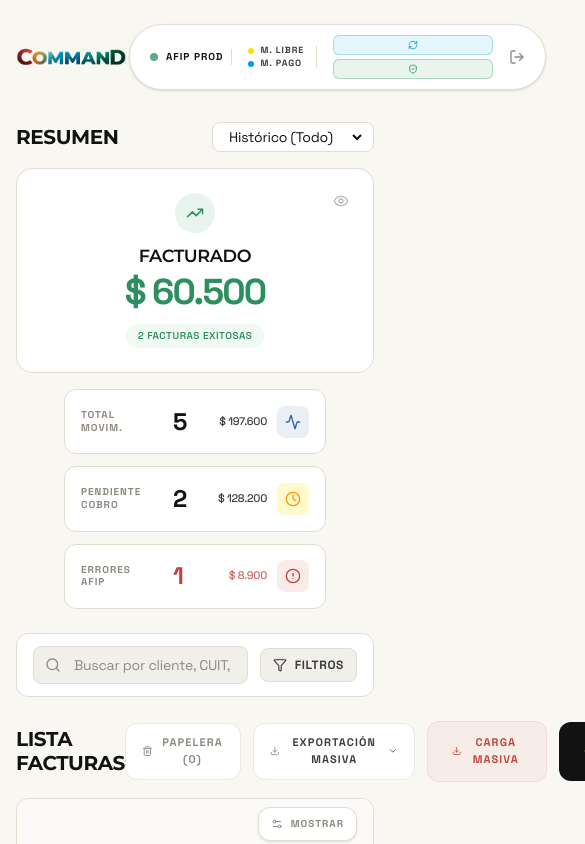
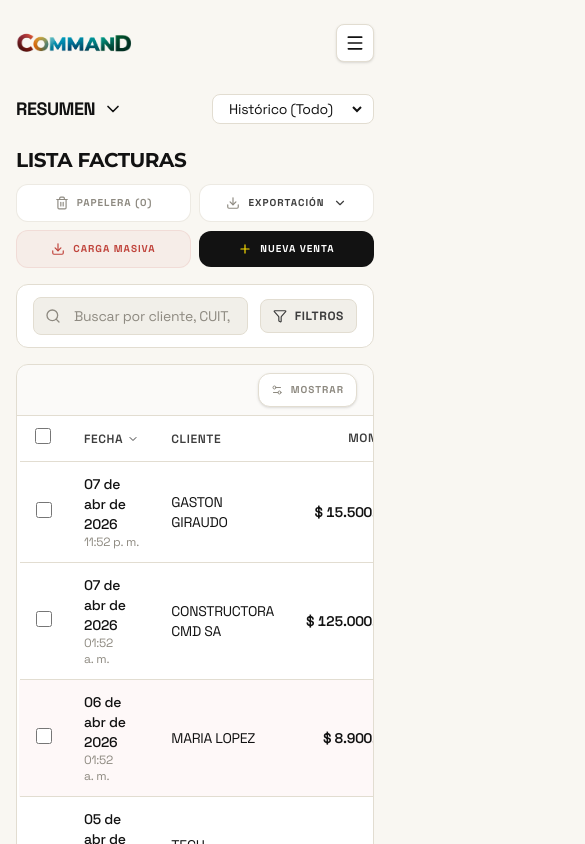
Before and after one commit to curiosidadparlante-jpg/demofacturador, a React (Vite) app: page / in a window 390 px wide. Shown: the top 844 px of the page, 585 px wide, since content can reach past the window. Built offline with nearby package versions, Linux system fonts and the light colour scheme.

Commit message:
UI: Add responsive layout adjustments for mobile and tablet

```diff
--- a/src/components/Layout.jsx
+++ b/src/components/Layout.jsx
@@ -1,4 +1,4 @@
-import { LogOut, Settings } from 'lucide-react'
+import { LogOut, Settings, Menu, X } from 'lucide-react'
 import { useAuth } from '../context/AuthContext'
 import { useConfig } from '../context/ConfigContext'
 import { useState, useEffect } from 'react'
@@ -10,6 +10,7 @@ export default function Layout({ children, headerActions }) {
   const { emisor, saveConfig } = useConfig()
   const [afipStatus, setAfipStatus] = useState(null)
   const [configOpen, setConfigOpen] = useState(false)
+  const [mobileMenuOpen, setMobileMenuOpen] = useState(false)
 
   useEffect(() => {
     // Mock AFIP status for the demo
@@ -25,15 +26,30 @@ export default function Layout({ children, headerActions }) {
       <div className="max-w-7xl mx-auto flex-1 w-full">
 
         {/* ─── Top Header ─── */}
-        <header className="flex items-center justify-between mb-8">
+        <header className="flex items-center justify-between mb-8 relative">
           <div className="flex items-center gap-2">
-            <img src="/logo-comand.png" alt="Command Logo" className="h-8 w-auto object-contain" />
-            <span className="text-xs font-black text-text-primary uppercase tracking-widest ml-1 border-l-2 border-border pl-3">
-              Facturador Automático
+            <img src="/logo-comand.png" alt="Command Logo" className="h-6 sm:h-8 w-auto object-contain" />
+            <span className="text-[10px] sm:text-xs font-black text-text-primary uppercase tracking-widest ml-1 border-l-2 border-border pl-2 sm:pl-3 hidden sm:inline-block">
+              Facturador
             </span>
           </div>
 
-          <div className="flex items-center gap-4 bg-white px-5 py-2.5 rounded-full border border-border shadow-sm">
+          {/* Mobile Menu Toggle */}
+          <button
+            className="sm:hidden p-2 rounded-lg bg-white border border-border shadow-sm text-text-primary z-50"
+            onClick={() => setMobileMenuOpen(!mobileMenuOpen)}
+          >
+            {mobileMenuOpen ? <X size={20} /> : <Menu size={20} />}
+          </button>
+
+          {/* Desktop/Tablet Menu */}
+          <div className={`
+            absolute top-full right-0 mt-2 z-50 sm:static sm:mt-0 sm:z-auto
+            flex-col sm:flex-row items-stretch sm:items-center gap-4
+            bg-white sm:px-5 sm:py-2.5 p-4 sm:p-0 rounded-2xl sm:rounded-full border border-border shadow-lg sm:shadow-sm
+            ${mobileMenuOpen ? 'flex' : 'hidden sm:flex'}
+            min-w-[200px] sm:min-w-0
+          `}>
             {/* AFIP Status Indicator */}
             {afipStatus && (
               <div className="flex items-center gap-2 pr-2 border-r border-border min-w-max">
@@ -69,7 +85,7 @@ export default function Layout({ children, headerActions }) {
             {/* Emisor name + config button */}
             <button
               onClick={() => setConfigOpen(true)}
-              className="hidden sm:flex items-center gap-1.5 text-xs font-semibold text-text-secondary hover:text-text-primary transition-colors cursor-pointer group"
+              className="flex items-center gap-1.5 text-xs font-semibold text-text-secondary hover:text-text-primary transition-colors cursor-pointer group"
 
               title="Editar datos fiscales"
             >
@@ -77,22 +93,22 @@ export default function Layout({ children, headerActions }) {
               <Settings size={12} className="text-text-muted group-hover:text-accent group-hover:rotate-90 transition-all duration-300" />
             </button>
 
-            <div className="w-[1px] h-4 bg-border hidden sm:block"></div>
+            <div className="w-full h-[1px] sm:w-[1px] sm:h-4 bg-border"></div>
             <a
               href="https://wa.me/5491178959108"
               target="_blank"
               rel="noopener noreferrer"
-              className="hidden sm:block text-xs font-semibold text-text-secondary hover:text-accent transition-colors truncate max-w-[200px]"
+              className="text-xs font-semibold text-text-secondary hover:text-accent transition-colors truncate max-w-[200px]"
             >
                {user?.email || 'usuario'}
             </a>
-            <div className="w-[1px] h-4 bg-border hidden sm:block"></div>
+            <div className="w-full h-[1px] sm:w-[1px] sm:h-4 bg-border"></div>
             <button
               onClick={signOut}
               className="text-text-muted hover:text-card-red transition-colors cursor-pointer flex items-center gap-2"
               title="Cerrar sesión"
             >
-              <span className="hidden sm:inline text-xs font-bold uppercase tracking-widest">Salir</span>
+              <span className="text-xs font-bold uppercase tracking-widest">Salir</span>
               <LogOut size={16} />
             </button>
           </div>
--- a/src/components/StatsCards.jsx
+++ b/src/components/StatsCards.jsx
@@ -1,10 +1,19 @@
-import { TrendingUp, Clock, FileCheck, Trash2, AlertCircle, Eye, EyeOff, Activity } from 'lucide-react'
-import { useState } from 'react'
+import { TrendingUp, Clock, FileCheck, Trash2, AlertCircle, Eye, EyeOff, Activity, ChevronDown } from 'lucide-react'
+import { useState, useEffect } from 'react'
 import { filterVentasByTimeframe } from '../utils/dateUtils'
 
 export default function StatsCards({ ventas, onCardClick }) {
   const [timeframe, setTimeframe] = useState('all') // 'all', 'day', 'week', 'month'
   const [showValues, setShowValues] = useState(true)
+  const [isExpanded, setIsExpanded] = useState(window.innerWidth >= 768)
+
+  useEffect(() => {
+    const handleResize = () => {
+      if (window.innerWidth >= 768) setIsExpanded(true)
+    }
+    window.addEventListener('resize', handleResize)
+    return () => window.removeEventListener('resize', handleResize)
+  }, [])
 
   const filteredVentas = filterVentasByTimeframe(ventas, timeframe)
   const activas = filteredVentas.filter(v => v.status !== 'borrada')
@@ -37,10 +46,14 @@ export default function StatsCards({ ventas, onCardClick }) {
   return (
     <div className="space-y-4">
       {/* Top Bar with Title & Filter */}
-      <div className="flex items-center justify-between lg:justify-start gap-4">
-        <h2 className="text-xl font-bold text-text-primary uppercase tracking-tight">
-            Resumen
-        </h2>
+      <div className="flex items-center justify-between gap-4">
+        <button
+          onClick={() => setIsExpanded(!isExpanded)}
+          className="flex items-center gap-2 text-lg sm:text-xl font-bold text-text-primary uppercase tracking-tight cursor-pointer md:cursor-default"
+        >
+          Resumen
+          <ChevronDown size={20} className={`md:hidden transition-transform ${isExpanded ? 'rotate-180' : ''}`} />
+        </button>
         <div className="flex items-center gap-2 bg-surface border border-border rounded-lg pl-3 pr-2 py-1 focus-within:border-accent transition-colors">
           <select
             className="text-sm text-text-primary bg-transparent focus:outline-none cursor-pointer pr-4"
@@ -56,12 +69,15 @@ export default function StatsCards({ ventas, onCardClick }) {
       </div>
 
       {/* Main Grid Layout */}
-      <div className="grid grid-cols-1 lg:grid-cols-12 gap-4 lg:h-[220px]">
+      <div className={`
+        flex-col xl:flex-row gap-4 xl:h-[200px]
+        ${isExpanded ? 'flex' : 'hidden md:flex'}
+      `}>
 
-        {/* 1. FACTURADO (Hero Card) - Takes 8 columns */}
+        {/* 1. FACTURADO (Hero Card) */}
         <button
           onClick={() => onCardClick('Facturadas', facturadas, timeframe)}
-          className="lg:col-span-8 relative bg-white border border-border rounded-2xl p-6 flex flex-col justify-center items-center text-center transition-all duration-300 hover:border-green hover:shadow-sm outline-none group cursor-pointer overflow-hidden"
+          className="xl:flex-[2] relative bg-white border border-border rounded-2xl p-4 sm:p-5 flex flex-col justify-center items-center text-center transition-all duration-300 hover:border-green hover:shadow-sm outline-none group cursor-pointer overflow-hidden min-h-[140px]"
         >
           {/* Decorative Waves (Subtle) */}
           <div className="absolute left-8 bottom-6 w-24 h-12 opacity-10 pointer-events-none hidden md:block">
@@ -86,11 +102,11 @@ export default function StatsCards({ ventas, onCardClick }) {
             <TrendingUp size={18} className="text-green" />
           </div>
 
-          <h3 className="font-bold uppercase tracking-[0.1em] text-[12px] text-text-primary/90 mb-1">
+          <h3 className="font-bold uppercase tracking-[0.1em] text-[11px] sm:text-[12px] text-text-primary/90 mb-1">
             Facturado
           </h3>
 
-          <div className="font-black text-4xl lg:text-5xl tracking-tighter text-green mb-3 transition-all">
+          <div className="font-black text-3xl sm:text-4xl lg:text-5xl tracking-tighter text-green mb-2 sm:mb-3 transition-all">
             {renderMoney(facturadasAmount)}
           </div>
 
@@ -99,25 +115,25 @@ export default function StatsCards({ ventas, onCardClick }) {
           </div>
         </button>
 
-        {/* 2. STACK OF 3 MINI CARDS - Takes 4 columns */}
-        <div className="lg:col-span-4 flex justify-center items-center h-[220px]">
-          <div className="flex flex-col gap-3 w-max h-full">
+        {/* 2. STACK OF 3 MINI CARDS */}
+        <div className="xl:flex-[1] flex justify-center items-stretch h-auto xl:h-[200px]">
+          <div className="flex flex-col md:flex-row xl:flex-col gap-3 w-full h-full">
 
             {/* Total Ventas */}
             <button
               onClick={() => onCardClick('Total Ventas', activas, timeframe)}
-              className="flex-1 min-h-0 bg-white border border-border rounded-xl px-4 py-2 flex items-center gap-8 justify-between transition-all duration-300 hover:shadow-sm hover:border-blue outline-none cursor-pointer group"
+              className="flex-1 min-h-0 bg-white border border-border rounded-xl px-3 sm:px-4 py-2 sm:py-3 flex flex-row xl:flex-row items-center gap-3 sm:gap-8 justify-between transition-all duration-300 hover:shadow-sm hover:border-blue outline-none cursor-pointer group"
             >
               {/* Left Box: Text + Principal Number (Quantity) */}
-              <div className="flex items-center gap-3">
-                <div className="font-bold uppercase text-[10px] text-text-muted tracking-widest leading-tight text-left w-20">Total<br/>Movim.</div>
-                <div className="font-black text-2xl text-text-primary tracking-tighter">{activas.length}</div>
+              <div className="flex items-center gap-2 sm:gap-3">
+                <div className="font-bold uppercase text-[9px] sm:text-[10px] text-text-muted tracking-widest leading-tight text-left w-16 sm:w-20">Total<br/>Movim.</div>
+                <div className="font-black text-xl sm:text-2xl text-text-primary tracking-tighter">{activas.length}</div>
               </div>
               {/* Right Box: Money + Icon */}
-              <div className="flex items-center gap-2.5">
-                 <div className="font-medium text-[11px] text-text-secondary tracking-tight">{renderMoney(totalActivasAmount)}</div>
-                 <div className="bg-blue/10 p-2 rounded-lg shrink-0">
-                   <Activity size={16} className="text-blue" />
+              <div className="flex items-center gap-2">
+                 <div className="font-medium text-[10px] sm:text-[11px] text-text-secondary tracking-tight">{renderMoney(totalActivasAmount)}</div>
+                 <div className="bg-blue/10 p-1.5 sm:p-2 rounded-lg shrink-0">
+                   <Activity size={14} className="text-blue sm:w-4 sm:h-4" />
                  </div>
               </div>
             </button>
@@ -125,18 +141,18 @@ export default function StatsCards({ ventas, onCardClick }) {
             {/* Pendientes */}
             <button
               onClick={() => onCardClick('Pendientes', pendientes, timeframe)}
-              className="flex-1 min-h-0 bg-white border border-border rounded-xl px-4 py-2 flex items-center gap-8 justify-between transition-all duration-300 hover:shadow-sm hover:border-amber-400 outline-none cursor-pointer group"
+              className="flex-1 min-h-0 bg-white border border-border rounded-xl px-3 sm:px-4 py-2 sm:py-3 flex flex-row xl:flex-row items-center gap-3 sm:gap-8 justify-between transition-all duration-300 hover:shadow-sm hover:border-amber-400 outline-none cursor-pointer group"
             >
               {/* Left Box: Text + Principal Number (Quantity) */}
-              <div className="flex items-center gap-3">
-                <div className="font-bold uppercase text-[10px] text-text-muted tracking-widest leading-tight text-left w-20">Pendiente<br/>Cobro</div>
-                <div className="font-black text-2xl text-text-primary tracking-tighter">{pendientes.length}</div>
+              <div className="flex items-center gap-2 sm:gap-3">
+                <div className="font-bold uppercase text-[9px] sm:text-[10px] text-text-muted tracking-widest leading-tight text-left w-16 sm:w-20">Pendiente<br/>Cobro</div>
+                <div className="font-black text-xl sm:text-2xl text-text-primary tracking-tighter">{pendientes.length}</div>
               </div>
               {/* Right Box: Money + Icon */}
-              <div className="flex items-center gap-2.5">
-                 <div className="font-medium text-[11px] text-text-secondary tracking-tight">{renderMoney(pendientesAmount)}</div>
-                 <div className="bg-yellow/20 p-2 rounded-lg shrink-0">
-                   <Clock size={16} className="text-amber-500" />
+              <div className="flex items-center gap-2">
+                 <div className="font-medium text-[10px] sm:text-[11px] text-text-secondary tracking-tight">{renderMoney(pendientesAmount)}</div>
+                 <div className="bg-yellow/20 p-1.5 sm:p-2 rounded-lg shrink-0">
+                   <Clock size={14} className="text-amber-500 sm:w-4 sm:h-4" />
                  </div>
               </div>
             </button>
@@ -144,18 +160,18 @@ export default function StatsCards({ ventas, onCardClick }) {
             {/* Con Error */}
             <button
               onClick={() => onCardClick('Con Error', conError, timeframe)}
-              className="flex-1 min-h-0 bg-white border border-border rounded-xl px-4 py-2 flex items-center gap-8 justify-between transition-all duration-300 hover:shadow-sm hover:border-red outline-none cursor-pointer group"
+              className="flex-1 min-h-0 bg-white border border-border rounded-xl px-3 sm:px-4 py-2 sm:py-3 flex flex-row xl:flex-row items-center gap-3 sm:gap-8 justify-between transition-all duration-300 hover:shadow-sm hover:border-red outline-none cursor-pointer group"
             >
               {/* Left Box: Text + Principal Number (Quantity) */}
-              <div className="flex items-center gap-3">
-                <div className="font-bold uppercase text-[10px] text-text-muted tracking-widest leading-tight text-left w-20">Errores<br/>AFIP</div>
-                <div className="font-black text-2xl text-red tracking-tighter">{conError.length}</div>
+              <div className="flex items-center gap-2 sm:gap-3">
+                <div className="font-bold uppercase text-[9px] sm:text-[10px] text-text-muted tracking-widest leading-tight text-left w-16 sm:w-20">Errores<br/>AFIP</div>
+                <div className="font-black text-xl sm:text-2xl text-red tracking-tighter">{conError.length}</div>
               </div>
               {/* Right Box: Money + Icon */}
-              <div className="flex items-center gap-2.5">
-                 <div className="font-medium text-[11px] text-red opacity-80 tracking-tight">{renderMoney(conErrorAmount)}</div>
-                 <div className="bg-red/10 p-2 rounded-lg shrink-0">
-                   <AlertCircle size={16} className="text-red" />
+              <div className="flex items-center gap-2">
+                 <div className="font-medium text-[10px] sm:text-[11px] text-red opacity-80 tracking-tight">{renderMoney(conErrorAmount)}</div>
+                 <div className="bg-red/10 p-1.5 sm:p-2 rounded-lg shrink-0">
+                   <AlertCircle size={14} className="text-red sm:w-4 sm:h-4" />
                  </div>
               </div>
             </button>
--- a/src/pages/Home.jsx
+++ b/src/pages/Home.jsx
@@ -591,37 +591,29 @@ export default function Home() {
       {/* ─── Stats ─── */}
       <StatsCards ventas={ventas} onCardClick={handleCardClick} />
 
-      {/* ─── Filters ─── */}
-      <FilterBar
-        filters={filters}
-        onFilterChange={handleFilterChange}
-        totalCount={ventas.length}
-        filteredCount={filteredVentas.length}
-      />
-
       {/* ─── Table section ─── */}
       <div>
-        <div className="flex items-center justify-between mb-4">
+        <div className="flex flex-col md:flex-row md:items-center justify-between mb-4 gap-3">
           <h2 className="text-xl font-bold text-text-primary uppercase tracking-tight">
             Lista Facturas
           </h2>
-          <div className="flex items-center gap-3">
+          <div className="grid grid-cols-2 md:flex md:flex-wrap items-center gap-2 w-full md:w-auto">
             <button
               onClick={() => handleCardClick('LISTADO_PAPELERA', borradas, 'all')}
-              className="flex items-center gap-2 px-4 py-2.5 rounded-xl bg-white border border-border/60 text-text-muted hover:text-red hover:border-red/20 hover:-translate-y-1 hover:shadow-lg transition-all cursor-pointer text-[11px] font-bold uppercase tracking-widest"
+              className="flex items-center justify-center gap-2 px-3 py-2.5 rounded-xl bg-white border border-border/60 text-text-muted hover:text-red hover:border-red/20 transition-all cursor-pointer text-[10px] sm:text-[11px] font-bold uppercase tracking-widest w-full"
             >
               <Trash2 size={14} />
               Papelera ({borradas.length})
             </button>
 
             {/* Export dropdown */}
-            <div className="relative">
+            <div className="relative w-full">
               <button
                 onClick={() => setExportMenuOpen(!exportMenuOpen)}
-                className="flex items-center gap-2 px-4 py-2.5 rounded-xl bg-white border border-border/60 text-text-secondary text-[11px] font-bold uppercase tracking-widest hover:-translate-y-1 hover:shadow-lg hover:border-[var(--color-cmd-blue)]/30 hover:text-[var(--color-cmd-blue)] transition-all cursor-pointer"
+                className="flex items-center justify-center gap-2 px-3 py-2.5 rounded-xl bg-white border border-border/60 text-text-secondary text-[10px] sm:text-[11px] font-bold uppercase tracking-widest hover:border-[var(--color-cmd-blue)]/30 hover:text-[var(--color-cmd-blue)] transition-all cursor-pointer w-full"
               >
                 <Download size={14} className="text-text-muted" />
-                Exportación Masiva
+                <span className="truncate">Exportación</span>
                 <ChevronDown size={14} className={`transition-transform duration-200 ${exportMenuOpen ? 'rotate-180' : ''}`} />
               </button>
               {exportMenuOpen && (
@@ -650,30 +642,40 @@ export default function Home() {
             <button
               onClick={() => setBulkImportModalOpen(true)}
               className="
-                flex items-center gap-2 px-6 py-3 rounded-xl
-                bg-accent/5 text-accent text-[11px] font-bold uppercase tracking-widest
+                flex items-center justify-center gap-2 px-3 py-2.5 rounded-xl
+                bg-accent/5 text-accent text-[10px] sm:text-[11px] font-bold uppercase tracking-widest
                 border border-accent/10
-                hover:-translate-y-1 hover:bg-accent/10 hover:shadow-lg hover:shadow-accent/5
-                transition-all duration-300 cursor-pointer
+                hover:bg-accent/10
+                transition-all duration-300 cursor-pointer w-full
               "
             >
-              <Download size={16} />
+              <Download size={14} />
               Carga Masiva
             </button>
 
             <button
               onClick={() => setAddModalOpen(true)}
               className="
-                flex items-center gap-2 px-6 py-3 rounded-xl
-                bg-text-primary text-white text-[11px] font-bold uppercase tracking-widest
-                hover:-translate-y-1 hover:shadow-xl hover:shadow-black/20
-                transition-all duration-300 cursor-pointer
+                flex items-center justify-center gap-2 px-3 py-2.5 rounded-xl
+                bg-text-primary text-white text-[10px] sm:text-[11px] font-bold uppercase tracking-widest
+                hover:shadow-lg hover:shadow-black/20
+                transition-all duration-300 cursor-pointer w-full
               "
             >
-              <Plus size={16} className="text-yellow" />
+              <Plus size={14} className="text-yellow" />
               Nueva Venta
             </button>
           </div>
+        </div>
+
+        {/* ─── Filters ─── */}
+        <div className="mb-4">
+          <FilterBar
+            filters={filters}
+            onFilterChange={handleFilterChange}
+            totalCount={ventas.length}
+            filteredCount={filteredVentas.length}
+          />
         </div>
         <SalesTable
           ventas={filteredVentas}
```
